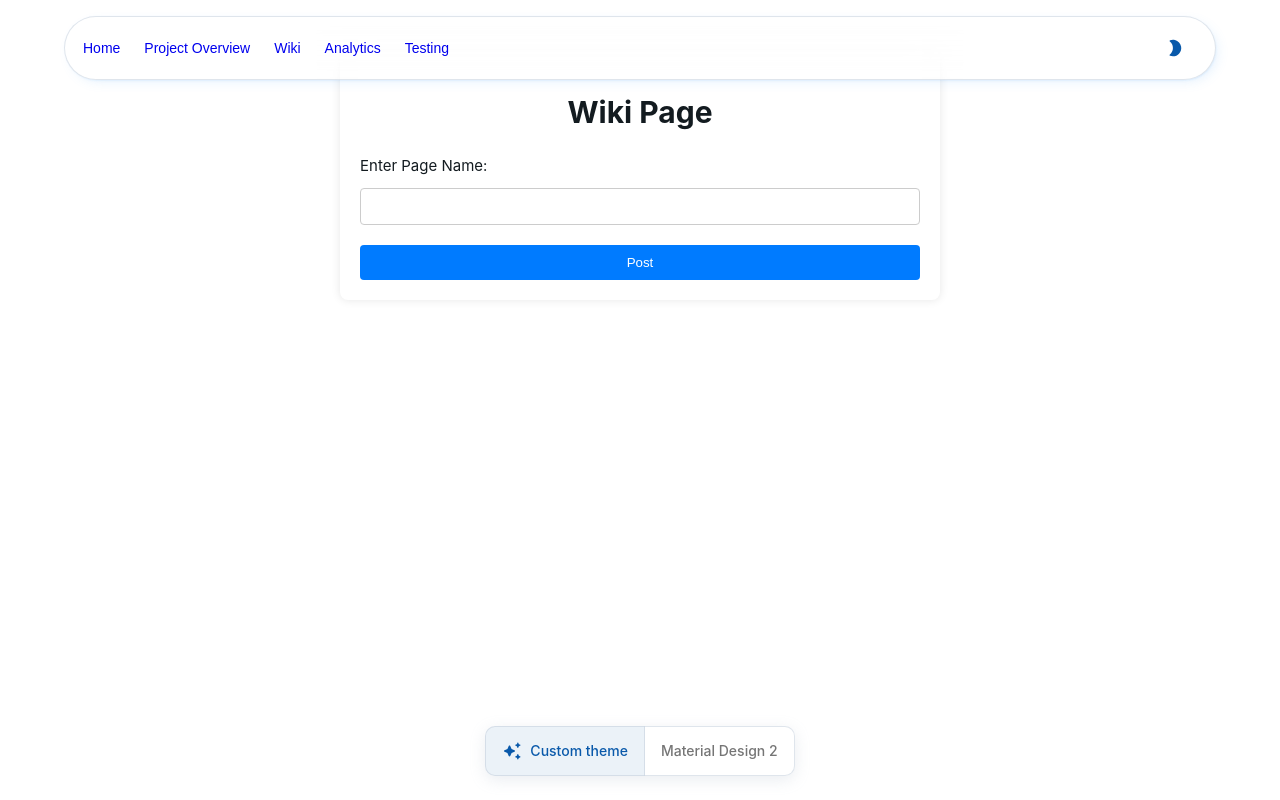
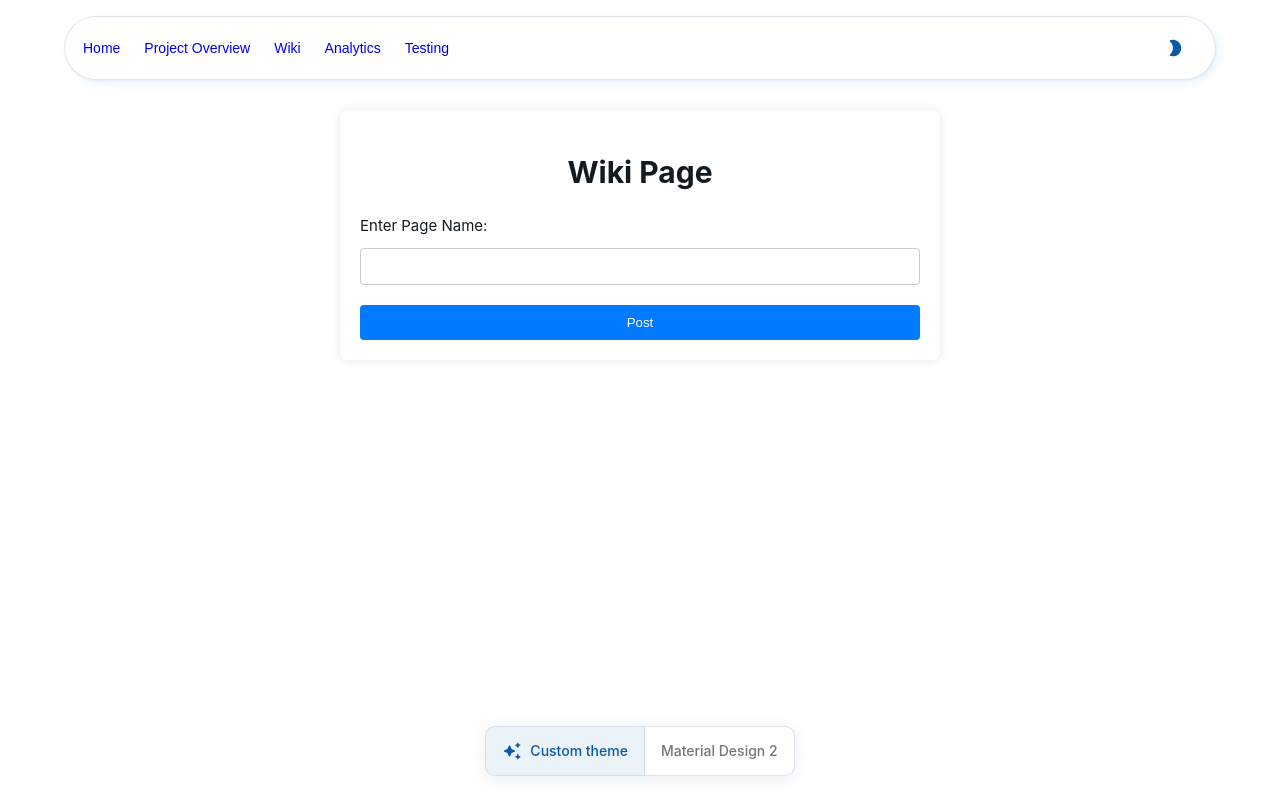
Before and after one commit to Sam772/Vestic, a React (Create React App) app: page /wiki in a window 1280 px wide. Built offline with nearby package versions, Linux system fonts and the light colour scheme.

Commit message:
Adding Padding

```diff
--- a/src/pages/ProjectCreation.tsx
+++ b/src/pages/ProjectCreation.tsx
@@ -108,8 +108,7 @@ const ProjectCreation: React.FC = () => {
     <ThemeProvider theme={showCustomTheme ? LPtheme : defaultTheme}>
       <CssBaseline />
       <AppAppBar mode={mode} toggleColorMode={toggleColorMode} />
-      <Hero />
-      <Box sx={{ bgcolor: 'background.default' }}>
+      <Box sx={{ bgcolor: 'background.default', paddingTop: '80px' }}>
         <div className="project-creation-page-container">
           <div className="sidebar">
             <button onClick={handleWorkspaceButtonClick} className="workspace-button">{name}</button>
--- a/src/pages/Wiki.tsx
+++ b/src/pages/Wiki.tsx
@@ -91,7 +91,7 @@ const Wiki: React.FC<WikiProps> = ({ createWikiPage }) => {
     <ThemeProvider theme={showCustomTheme ? LPtheme : defaultTheme}>
       <CssBaseline />
       <AppAppBar mode={mode} toggleColorMode={toggleColorMode} />
-      <Box sx={{ bgcolor: 'background.default' }}>
+      <Box sx={{ bgcolor: 'background.default', paddingTop: '60px' }}>
         <div className="wiki-container">
           <h1 className="wiki-heading">Wiki Page</h1>
           <form className="wiki-form" onSubmit={handleSubmit}>
--- a/src/pages/WorkspaceCreation.tsx
+++ b/src/pages/WorkspaceCreation.tsx
@@ -99,8 +99,7 @@ const WorkspaceCreation: React.FC = () => {
     <ThemeProvider theme={showCustomTheme ? LPtheme : defaultTheme}>
     <CssBaseline />
     <AppAppBar mode={mode} toggleColorMode={toggleColorMode} />
-    <Hero />
-      <Box sx={{ bgcolor: 'background.default' }}>
+      <Box sx={{ bgcolor: 'background.default', paddingTop: '80px' }}>
         <div className="workspace-creation-container">
           <h1>Create Workspace</h1>
           <div className="input-container">
```
